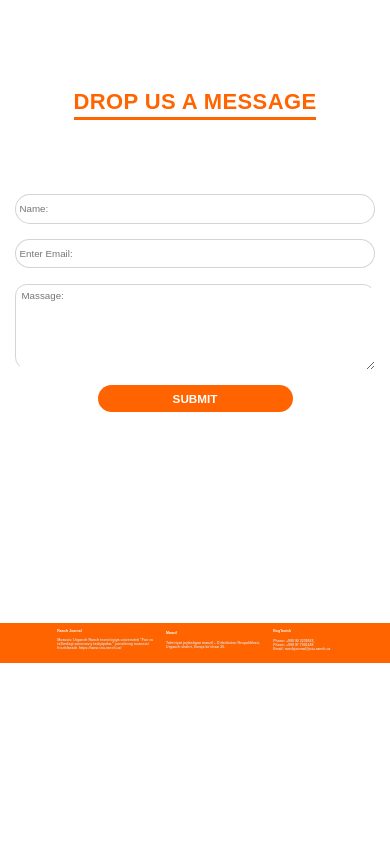
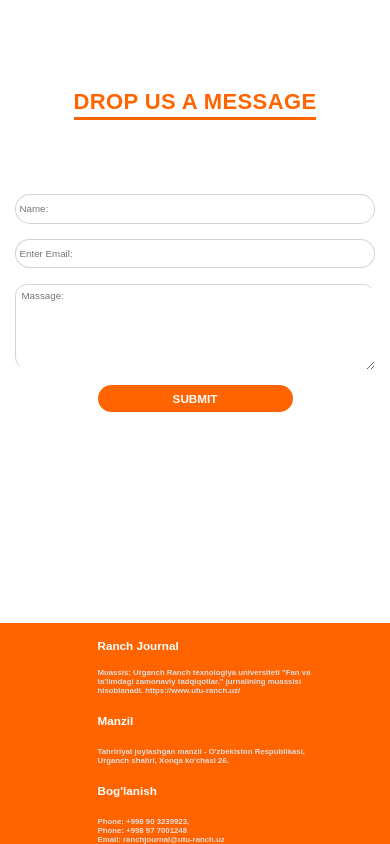
Before and after one commit to komilovmDev/ranch_journal, a React (Create React App) app in the folder ranchjournal-app/: page / in a window 390 px wide. Shown: the part 1179-2023 px from the top of the page. Before the commit the page ends 1842 px from the top, so only its background shows below. Built offline with nearby package versions, Linux system fonts and the light colour scheme; no server answers.

Commit message:
footer responsive

```diff
--- a/ranchjournal-app/src/Pages/Footer/Footer.jsx
+++ b/ranchjournal-app/src/Pages/Footer/Footer.jsx
@@ -6,8 +6,7 @@ export default function Footer() {
     return (
 
 
-        <footer className="Fotter">
-            <div className="FotterCont">
+        <footer className="FotterContainer">
             <div>
                 <h4 >Ranch Journal</h4>
                 <p>Muassis: Urganch Ranch texnologiya universiteti "Fan va
@@ -16,14 +15,13 @@ export default function Footer() {
             </div>
             <div>
                 <h5>Manzil</h5>
-                    <p>Tahririyat joylashgan manzil – O'zbekiston Respublikasi,<br /> Urganch shahri, Xonqa ko'chasi 26.</p>
+                <p>Tahririyat joylashgan manzil - O'zbekiston Respublikasi,<br /> Urganch shahri, Xonqa ko'chasi 26.</p>
             </div>
             <div>
                 <h5>Bog'lanish</h5>
                 <p>Phone: +998 90 3239923,<br /> Phone: +998 97 7001248</p>
                 <p>Email: ranchjournal@utu-ranch.uz</p>
             </div>
-            </div>
         </footer>
     )
 
--- a/ranchjournal-app/src/Pages/Footer/footer.css
+++ b/ranchjournal-app/src/Pages/Footer/footer.css
@@ -1,67 +1,65 @@
-/* @media screen and(max-width: 768px) {
-    .FotterCont {
-        width: 100%;
-        height: 100vw;
-        display: flex;
-        flex-direction: column;
-        justify-content: center;
-        align-items: center;
-    }
-
-
-} */
-
-@media screen and (max-width: 768px) {
-    .FotterCont {
-        width: 100%;
-        height: 100vw;
-        display: flex;
-        flex-direction: column;
-        justify-content: center;
-        align-items: center;
-
-    }
+.FotterContainer {
+    width: 100%;
+    height: 100%;
+    display: flex;
+    flex-direction: row;
+    gap: 7%;
+    background-color: #ff6400;
+    justify-content: center;
 }
 
-
-.Fotter {
-    width: 100%;
-    background-color: #ff6400;
-}
-
-.FotterCont {
-    width: 70%;
-    height: 100%;
-    margin-bottom: 3vw;
-    display: flex;
-    padding: 0 14.7vw;
-    flex-direction: row;
-    justify-content: space-between;
-
-
-}
-
-.FotterCont div p {
-    font-size: .9vw;
-    text-decoration: none;
-    color: #dddbdb;
-    font-family: sans-serif;
-
-    font-weight: bold;
-}
-
-.FotterCont div h5 {
-    font-size: .9vw;
-    text-decoration: none;
+.FotterContainer div h4 {
     color: white;
     font-family: sans-serif;
     font-weight: bold;
 }
 
-.FotterCont div h4 {
-    font-size: .9vw;
-    text-decoration: none;
+.FotterContainer div h5 {
     color: white;
     font-family: sans-serif;
     font-weight: bold;
 }
+
+.FotterContainer div p {
+    color: #dddbdb;
+    font-family: sans-serif;
+    font-weight: bold;
+}
+
+@media screen and (max-width: 768px) {
+    .FotterContainer {
+        width: 100%;
+        height: 100%;
+        display: flex;
+        flex-direction: column;
+        gap: 2%;
+        background-color: #ff6400;
+        justify-content: center;
+    }
+
+    .FotterContainer div {
+        margin-left: 25vw;
+    }
+
+    .FotterContainer div h4 {
+        color: white;
+        font-family: sans-serif;
+        font-weight: small;
+        font-size: 3vw;
+    }
+
+    .FotterContainer div h5 {
+        color: white;
+        font-family: sans-serif;
+        font-weight: small;
+        font-size: 3vw;
+    }
+
+    .FotterContainer div p {
+        color: #dddbdb;
+        font-family: sans-serif;
+        font-weight: bold;
+        font-size: 2vw;
+    }
+
+}
--- a/ranchjournal-app/src/Responsive/Responsive.css
+++ b/ranchjournal-app/src/Responsive/Responsive.css
@@ -518,6 +518,4 @@
     .MultyLang .dropdown ul li {
         font-size: 4vw;
     }
-
-
 }
```
Lines whose indentation alone changed are shown as unchanged.
